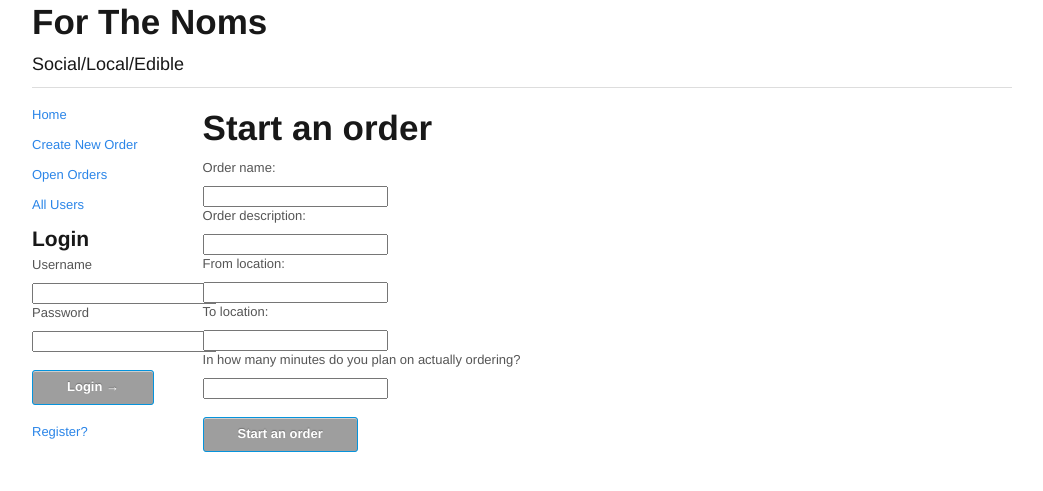
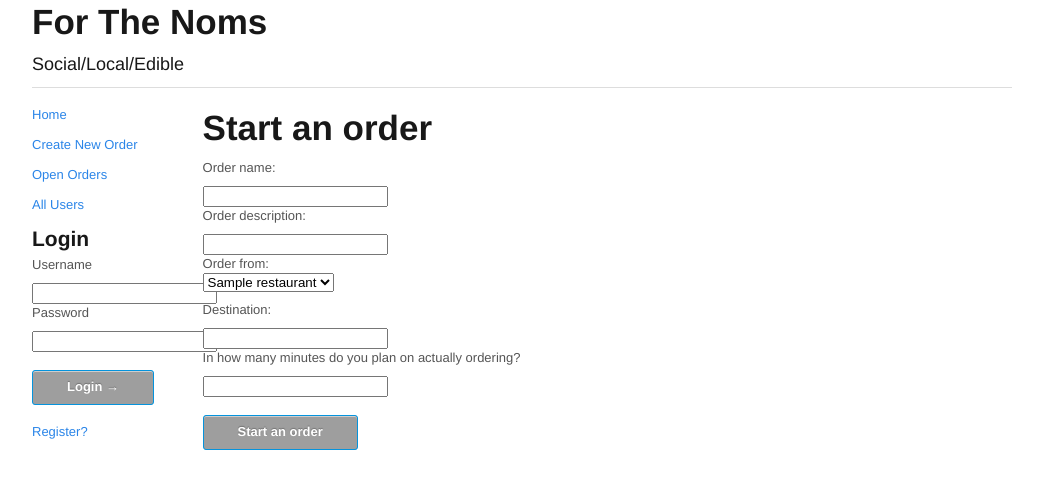
Before and after one commit to ayanonagon/nom, a Django app: template templates/start_order.html in a window 1280 px wide. Shown: the top 491 px of the page, without its empty margins (118-1161 px from the left). Run offline with Django 3.2, Linux system fonts and the light colour scheme; the template is opened without the code that fills it: most values are stand-ins (such as "Sample title", 1, 10 or a date in 2020); parts of the project's set-up code (start-up, migrations or seed data) failed here and were passed over; grey boxes are pictures that could not be loaded.

Commit message:
restaurants to choose from

```diff
--- a/templates/start_order.html
+++ b/templates/start_order.html
@@ -7,8 +7,8 @@
 
         <label for="order_name">Order name:</label><input type="text" name="order_name" value="" id="order_name" />
         <label for="order_description">Order description:</label><input type="text" name="order_description" value="" id="order_description" />
-        <label for="from_location">From location:</label><input type="text" name="from_location" value="" id="from_location" />
-        <label for="to_location">To location:</label><input type="text" name="to_location" value="" id="to_location" />
+        <label for="from_location">Order from:</label><select name="from_location" id="from_location" />{% for restaurant in restaurants %} <option value={{ restaurant.rid }}> {{ restaurant.name }} </option> {% endfor %} </select>
+        <label for="to_location">Destination:</label><input type="text" name="to_location" value="" id="to_location" />
         <label for="timeout">In how many minutes do you plan on actually ordering?</label><input type="text" name="timeout" value="" id="timeout" />
 
         <br />
```
